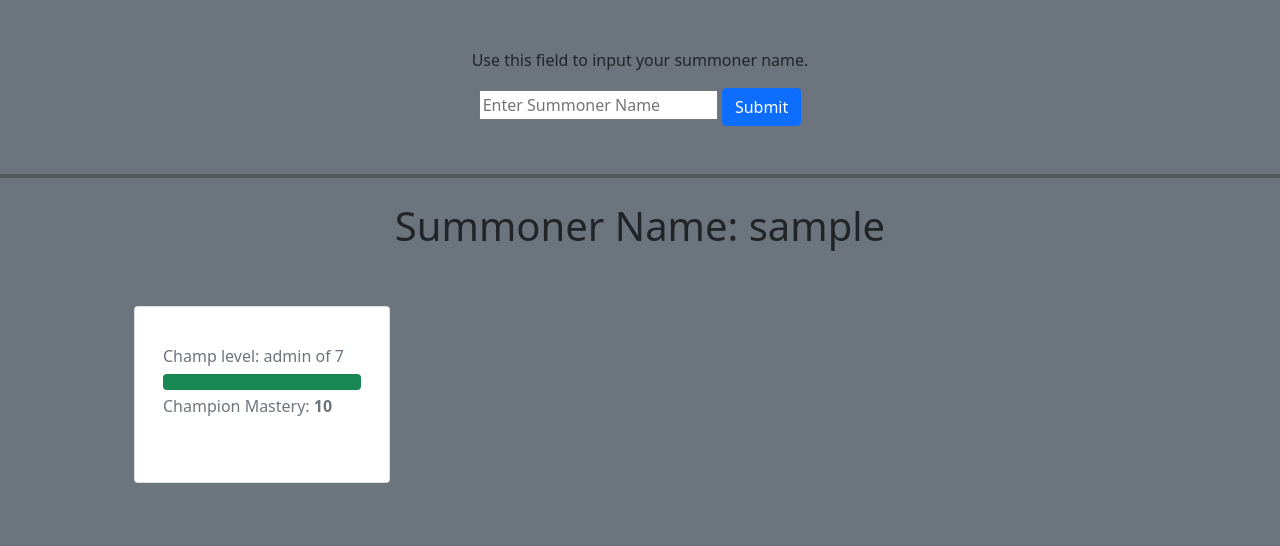
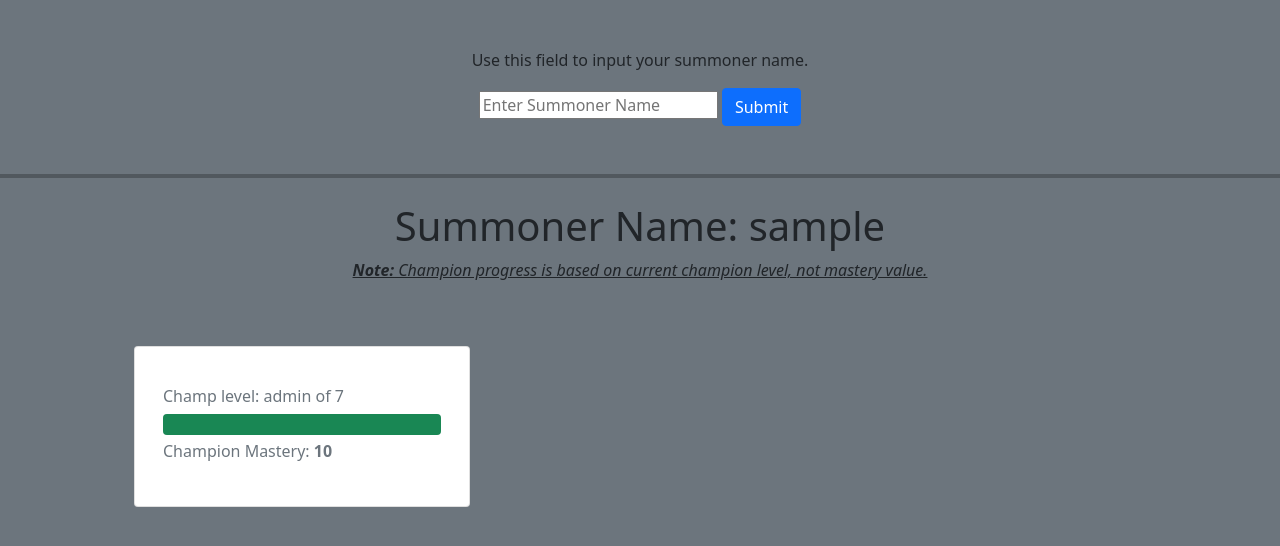
Before and after one commit to nwsop/lolmastery-django-app, a Django app: template lolproject/lolapp/templates/index.html in a window 1280 px wide. Shown: the part 72-618 px from the top of the page. Run offline with Django 3.2, Linux system fonts and the light colour scheme; the template is opened without the code that fills it: most values are stand-ins (such as "Sample title", 1, 10 or a date in 2020).

Commit message:
Minor Code Changes, Base Template Setup

```diff
--- /dev/null
+++ b/lolproject/lolapp/templates/base.html
@@ -0,0 +1,30 @@
+<head>
+    <meta charset="UTF-8">
+    <meta http-equiv="X-UA-Compatible" content="IE=edge">
+    <meta name="viewport" content="width=device-width, initial-scale=1.0">
+    <title>LM App</title>
+    {% load static %}
+    <link href="https://cdn.jsdelivr.net/npm/bootstrap@5.1.3/dist/css/bootstrap.min.css" rel="stylesheet" integrity="sha384-1BmE4kWBq78iYhFldvKuhfTAU6auU8tT94WrHftjDbrCEXSU1oBoqyl2QvZ6jIW3" crossorigin="anonymous">
+
+</head>
+
+<nav class="navbar navbar-expand-lg navbar-dark bg-dark text-center py-md-3">
+    <div class="container-fluid ms-5">
+      <a class="navbar-brand" href="">League Mastery App</a>
+      <button class="navbar-toggler" type="button" data-bs-toggle="collapse" data-bs-target="#navbarNav" aria-controls="navbarNav" aria-expanded="false" aria-label="Toggle navigation">
+        <span class="navbar-toggler-icon"></span>
+      </button>
+      <div class="collapse navbar-collapse" id="navbarNav">
+        <ul class="navbar-nav">
+          <li class="nav-item">
+            <a class="nav-link active" aria-current="page" href="../app">Home</a>
+          </li>
+          <li class="nav-item">
+            <a class="nav-link" href="/app/about">About</a>
+          </li>
+        </ul>
+      </div>
+    </div>
+  </nav>
+{% block content %}
+{% endblock %}
--- a/lolproject/lolapp/templates/index.html
+++ b/lolproject/lolapp/templates/index.html
@@ -1,34 +1,11 @@
+{% extends 'base.html' %}
 <!DOCTYPE html>
 <html lang="en">
-<head>
-    <meta charset="UTF-8">
-    <meta http-equiv="X-UA-Compatible" content="IE=edge">
-    <meta name="viewport" content="width=device-width, initial-scale=1.0">
-    <title>LM App</title>
-    {% load static %}
-    <link href="https://cdn.jsdelivr.net/npm/bootstrap@5.1.3/dist/css/bootstrap.min.css" rel="stylesheet" integrity="sha384-1BmE4kWBq78iYhFldvKuhfTAU6auU8tT94WrHftjDbrCEXSU1oBoqyl2QvZ6jIW3" crossorigin="anonymous">
+{% block content %}
 
-</head>
 <body class="bg-secondary">
     <!-- Navbar -->
-    <nav class="navbar navbar-expand-lg navbar-dark bg-dark text-center py-md-3">
-        <div class="container-fluid ms-5">
-          <a class="navbar-brand" href="">League Mastery App</a>
-          <button class="navbar-toggler" type="button" data-bs-toggle="collapse" data-bs-target="#navbarNav" aria-controls="navbarNav" aria-expanded="false" aria-label="Toggle navigation">
-            <span class="navbar-toggler-icon"></span>
-          </button>
-          <div class="collapse navbar-collapse" id="navbarNav">
-            <ul class="navbar-nav">
-              <li class="nav-item">
-                <a class="nav-link active" aria-current="page" href="../app">Home</a>
-              </li>
-              <li class="nav-item">
-                <a class="nav-link" href="/app/about">About</a>
-              </li>
-            </ul>
-          </div>
-        </div>
-      </nav>
+
 
     <!-- Django Data -->
     <div class='formInput'>
@@ -37,7 +14,7 @@
                 {% csrf_token %}
                 <p>Use this field to input your summoner name.</p>
                 <div>
-                    <input type="text" name="username" id="username" placeholder="Enter Summoner Name" class="w-10 input-lg rounded-left">
+                    <input type="text" name="username" id="username" placeholder="Enter Summoner Name" class="w-10 input-lg rounded-left" style="height: 3.5%;">
                     <button class="btn btn-primary">Submit</button>
                 </div>
             </form>
@@ -49,37 +26,35 @@
             <h1>Summoner Name: {{ userName }}</h1>
         </div>
 
+        <div class="levelWarning text-center">
+            <p><i><u><b>Note:</b> Champion progress is based on current champion level, not mastery value.</u></i></p>
+        </div>
+
         <div class="container mb-5 w-80">
-            <div class="row ms-1 w-100">
+            <div class="row ms-1">
                 {% for objects in mastery %}
-                <div class="card mt-5 ms-5" style="width: 16rem;">
+                <div class="card mt-5 ms-5" style="width: 21rem;">
                     <div class="card-body">
                 {% for key, value in championDict.items %}
                     {% if objects.championId == value %}
-                    <h5 class="card-title" style="font-size: 16px;">Champ Name: {{ key }}</h5>
+                    <h5 class="card-title" style="font-size: 18px;">Champ Name: {{ key }}</h5>
                     {% endif %}
                 {% endfor %}
 
                     <h6 class="card-subtitle mb-2 mt-4 text-muted">Champ level: {{ objects.championLevel }} of 7</h6>
-                    <div class="progress mb-1">
+                    <div class="progress mb-1" style="height: 16%;">
                     {% if objects.championLevel == 1 %}
                         <div class="progress-bar bg-danger" role="progressbar" style="width: 14%" aria-valuenow="14" aria-valuemin="0" aria-valuemax="100"></div>
-                        <p class="ms-2"><i>14%</i></p>
                     {% elif objects.championLevel == 2 %}
                         <div class="progress-bar bg-danger" role="progressbar" style="width: 28%" aria-valuenow="28" aria-valuemin="0" aria-valuemax="100"></div>
-                        <p class="ms-2"><i>28%</i></p>
                     {% elif objects.championLevel == 3 %}
                         <div class="progress-bar bg-danger" role="progressbar" style="width: 42%" aria-valuenow="42" aria-valuemin="0" aria-valuemax="100"></div>
-                        <p class="ms-2"><i>42%</i></p>
                     {% elif objects.championLevel == 4 %}
                         <div class="progress-bar bg-warning" role="progressbar" style="width: 56%" aria-valuenow="56" aria-valuemin="0" aria-valuemax="100"></div>
-                        <p class="ms-2"><i>56%</i></p>
                     {% elif objects.championLevel == 5 %}
                         <div class="progress-bar bg-warning" role="progressbar" style="width: 70%" aria-valuenow="70" aria-valuemin="0" aria-valuemax="100"></div>
-                        <p class="ms-2"><i>70%</i></p>
                     {% elif objects.championLevel == 6 %}
                         <div class="progress-bar bg-warning" role="progressbar" style="width: 84%" aria-valuenow="84" aria-valuemin="0" aria-valuemax="100"></div>
-                        <p class="ms-2"><i>84%</i></p>
                     {% else %}
                         <div class="progress-bar bg-success" role="progressbar" style="width: 100%" aria-valuenow="100" aria-valuemin="0" aria-valuemax="100"></div>
                     {% endif %}
@@ -115,5 +90,6 @@
         </div>
         {% endfor %} -->
     </div>
+    {% endblock %}
 </body>
 </html>
--- a/lolproject/lolapp/views.py
+++ b/lolproject/lolapp/views.py
@@ -18,7 +18,8 @@ def search(request):
     if request.method == "POST":
         # User searches for name and gets their encrypted ID
         userName = request.POST.get('username')
-        api_key = os.getenv("API_KEY")
+        # api_key = os.getenv("API_KEY")
+        api_key = "RGAPI-2e05389a-e9b6-4c73-b371-12a25978d185"
 
         response = requests.get('https://na1.api.riotgames.com/lol/summoner/v4/summoners/by-name/'+ userName +'?api_key='+ api_key)
         json_response = response.json()
```
Also changed, not shown: lolproject/lolapp/templates/about.html (+5 -28 lines).
